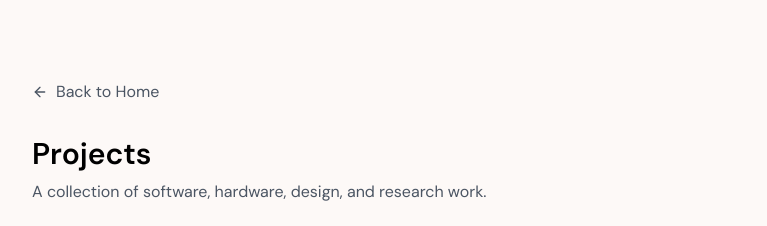
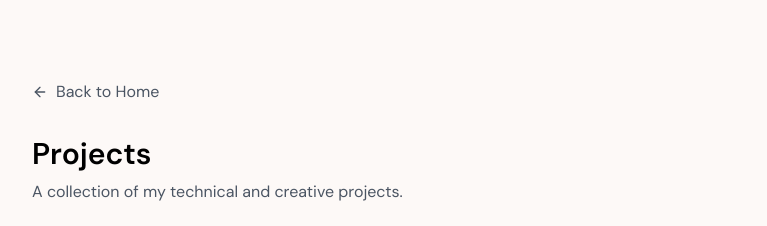
Before and after one commit to c-goenka/personal-website, a Next.js app: page /projects in a window 1280 px wide. Shown: the top 226 px of the page, without its empty margins (256-1023 px from the left). Built offline with nearby package versions, Linux system fonts and the light colour scheme.

Commit message:
removed badges import and updates project page description

```diff
--- a/src/app/projects/page.tsx
+++ b/src/app/projects/page.tsx
@@ -1,6 +1,6 @@
 import Link from "next/link";
 import { getAllProjects, formatDate } from "@/data/projects";
-import { getStatusLabel, getStatusColor, getTypeLabel, getTypeColor, getCategoryLabel, getCategoryColor } from "@/utils/badges";
+import { getStatusLabel, getStatusColor } from "@/utils/badges";
 import { getLinkIcon, getLinkLabel } from "@/utils/linkIcons";
 import { LuArrowLeft } from "react-icons/lu";
 
@@ -19,7 +19,7 @@ export default function Projects() {
             </Link>
 
             <h1 className="text-3xl font-semibold mb-2">Projects</h1>
-            <p className="text-muted mb-6">A collection of software, hardware, design, and research work.</p>
+            <p className="text-muted mb-6">A collection of my technical and creative projects.</p>
 
             {/* Under Construction Notice */}
             <div className="mb-8 p-4 bg-yellow-50 dark:bg-yellow-900/20 border border-yellow-200 dark:border-yellow-800 rounded-lg">
```
